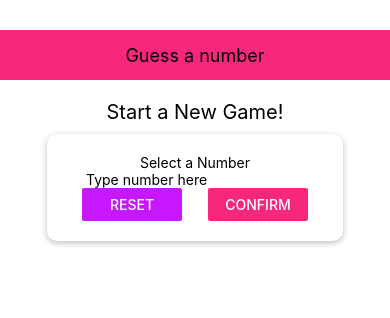
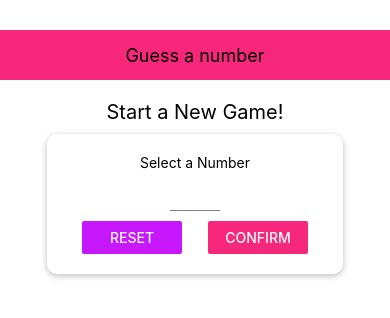
Before and after one commit to Archivaldi/guess-number-app, a React Native app: screen / in a window 390 px wide. Shown: the top 318 px of the page. Built offline with nearby package versions, Linux system fonts and the light colour scheme.

Commit message:
input styling

```diff
--- /dev/null
+++ b/components/Input.js
@@ -0,0 +1,19 @@
+import React from "react";
+import { TextInput, StyleSheet } from "react-native";
+
+const Input = props => {
+    return (
+        <TextInput {...props} style={{...styles.input, ...props.style}} />
+    )
+};
+
+const styles = StyleSheet.create({
+    input: {
+        height: 30,
+        borderBottomColor: 'grey',
+        borderBottomWidth: 1,
+        marginVertical: 10
+    }
+});
+
+export default Input;
--- a/screens/StartGameScreen.js
+++ b/screens/StartGameScreen.js
@@ -1,7 +1,9 @@
 import React from 'react';
-import {View, StyleSheet, Text, TextInput, Button} from 'react-native';
+import { View, StyleSheet, Text, Button } from 'react-native';
 
 import Card from '../components/Card';
+import Input from '../components/Input';
+
 import Colors from "../constants/Colors";
 
 const StartGameScreen = props => {
@@ -10,10 +12,10 @@ const StartGameScreen = props => {
             <Text style={styles.title}>Start a New Game!</Text>
             <Card style={styles.inputContainer}>
                 <Text>Select a Number</Text>
-                <TextInput placeholder="Type number here"/>
+                <Input style={styles.input} blurOnSubmit autoCapitalize="none" autoCorrect={false} keyboardType="number-pad" maxLength={2} />
                 <View style={styles.buttonContainer}>
-                   <View style={styles.button}><Button color={Colors.secondary} title="Reset" onPress={()=> {}}/></View>
-                   <View style={styles.button}><Button color={Colors.primary} title="Confirm" onPress={()=> {}}/></View>
+                    <View style={styles.button}><Button color={Colors.secondary} title="Reset" onPress={() => { }} /></View>
+                    <View style={styles.button}><Button color={Colors.primary} title="Confirm" onPress={() => { }} /></View>
                 </View>
             </Card>
         </View>
@@ -26,11 +28,11 @@ const styles = StyleSheet.create({
         padding: 10,
         alignItems: 'center'
     },
-    title:{
+    title: {
         fontSize: 20,
         marginVertical: 10,
     },
-    inputContainer:{
+    inputContainer: {
         width: 300,
         maxWidth: '80%',
         alignItems: 'center'
@@ -43,6 +45,10 @@ const styles = StyleSheet.create({
     },
     button: {
         width: 100,
+    },
+    input: {
+        width: 50,
+        textAlign: 'center'
     }
 });
 
```
